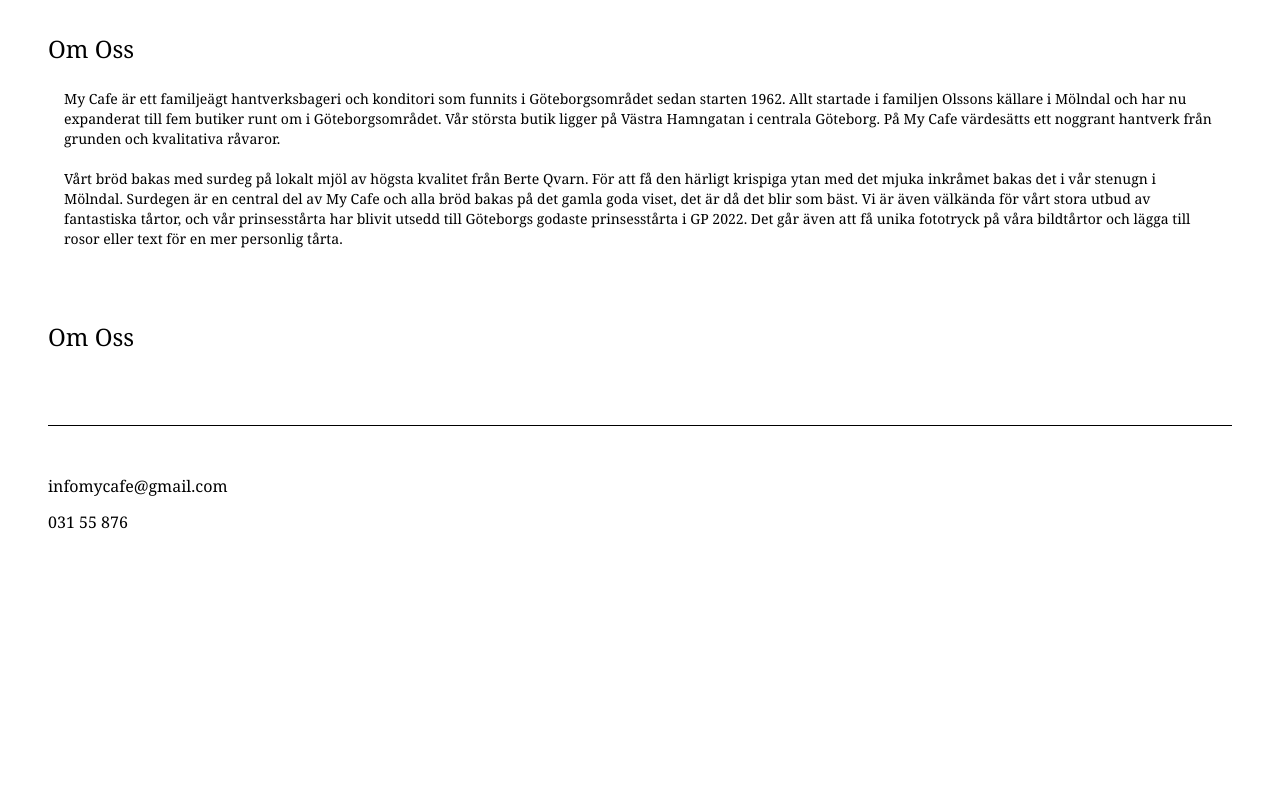
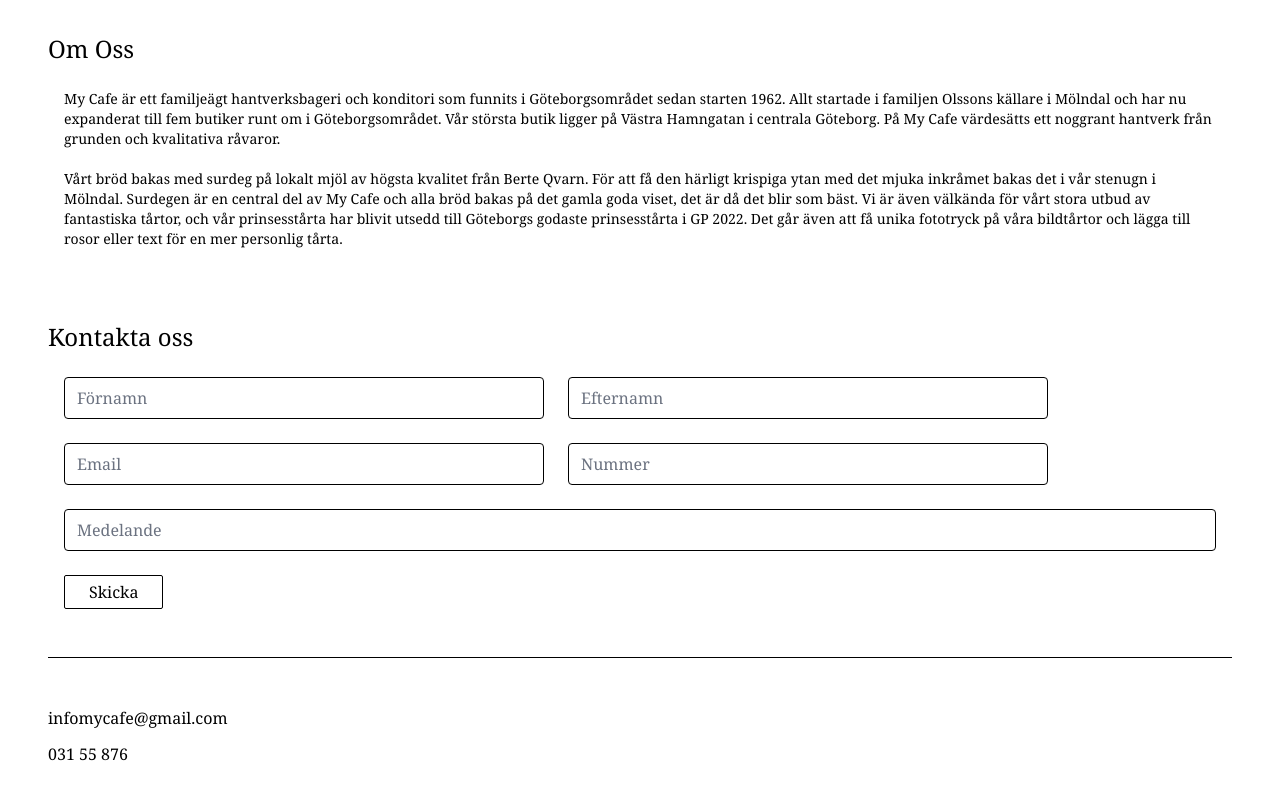
Before and after one commit to TaraSkoglund/my-cafe, a Next.js app: page / in a window 1280 px wide. Shown: the part 1357-2157 px from the top of the page. Before the commit the page ends 1939 px from the top, so only its background shows below. Built offline with nearby package versions, Linux system fonts and the light colour scheme.

Commit message:
added form layout

```diff
--- a/components/Form.jsx
+++ b/components/Form.jsx
@@ -1,8 +1,43 @@
 export default function Form() {
   return (
     <section className="m-12 font-serif">
-      <h1 className="text-2xl py-6">Om Oss</h1>
-      <p className="px-4 text-sm"></p>
+      <h1 className="text-2xl py-6">Kontakta oss</h1>
+      <form action="#" className="px-4">
+        <div>
+          <input
+            type="text"
+            placeholder="Förnamn"
+            className="form-input border-black rounded mb-6 mr-6 sm:w-full md:w-5/12"
+          />
+          <input
+            type="text"
+            placeholder="Efternamn"
+            className="form-input border-black rounded mb-6 sm:w-full md:w-5/12 "
+          />
+        </div>
+        <div>
+          <input
+            type="email"
+            placeholder="Email"
+            className="form-input border-black rounded mb-6 mr-6 sm:w-full md:w-5/12"
+          />
+          <input
+            type="tel"
+            placeholder="Nummer"
+            className="form-input border-black rounded mb-6 sm:w-full md:w-5/12 "
+          />
+        </div>
+        <div>
+          <input
+            type="text"
+            placeholder="Medelande"
+            className="form-input border-black rounded mb-6 w-full"
+          />
+          <button className="py-1 px-6 border rounded-sm border-black hover:shadow-2xl">
+            Skicka
+          </button>
+        </div>
+      </form>
     </section>
   );
 }
```
